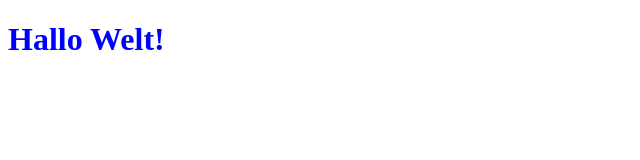
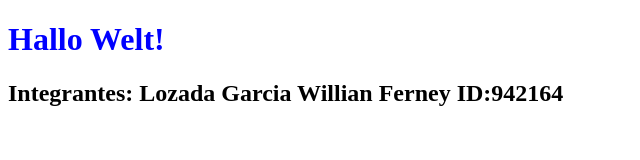
Before and after one commit to ImP4x/h1, a plain HTML site: page index.html in a window 1280 px wide. Shown: the whole page, without its empty margins (0-640 px from the left). Drawn offline with Linux system fonts and the light colour scheme.

Commit message:
Update index.html

```diff
--- a/index.html
+++ b/index.html
@@ -11,5 +11,6 @@
 </head>
 <body>
     <h1 class="texto-azul">Hallo Welt!</h1>
+    <h2>Integrantes: Lozada Garcia Willian Ferney ID:942164</h2>
 </body>
 </html>
```
